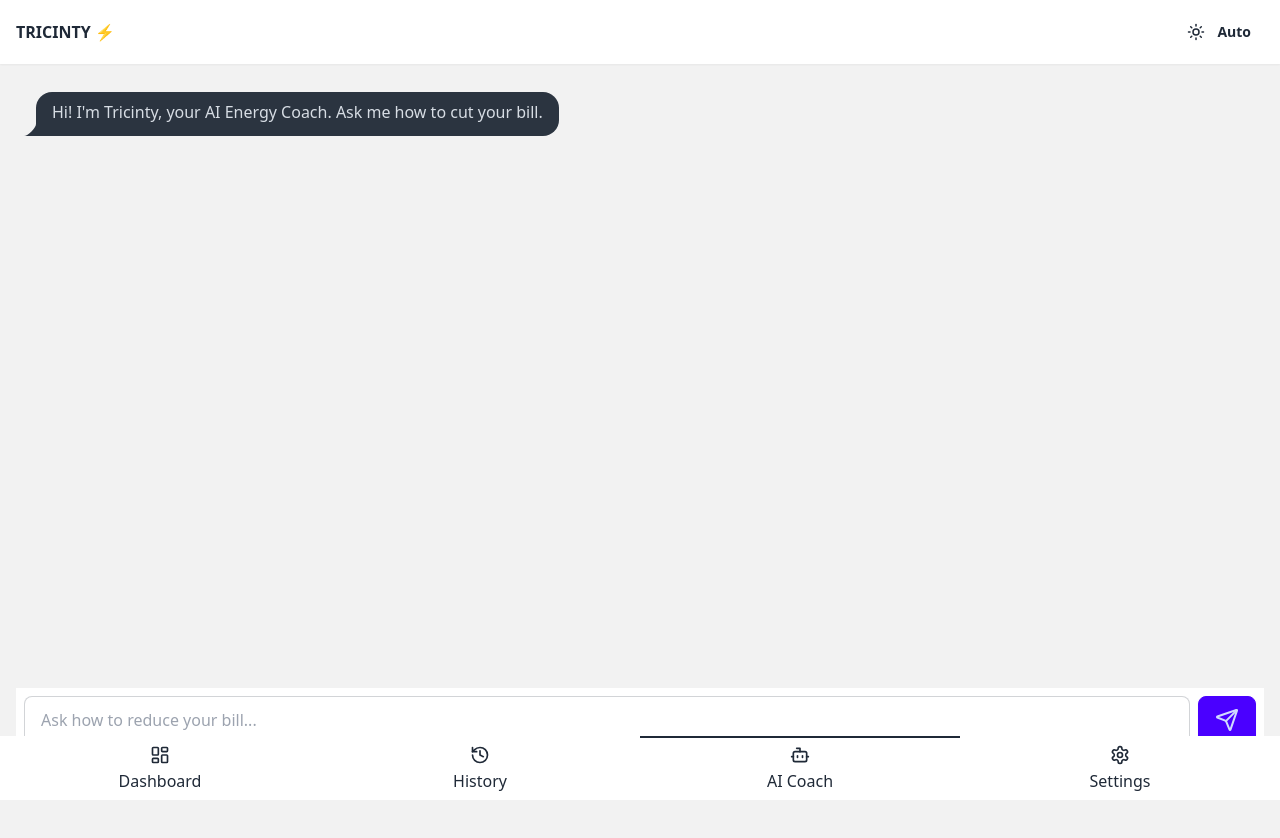
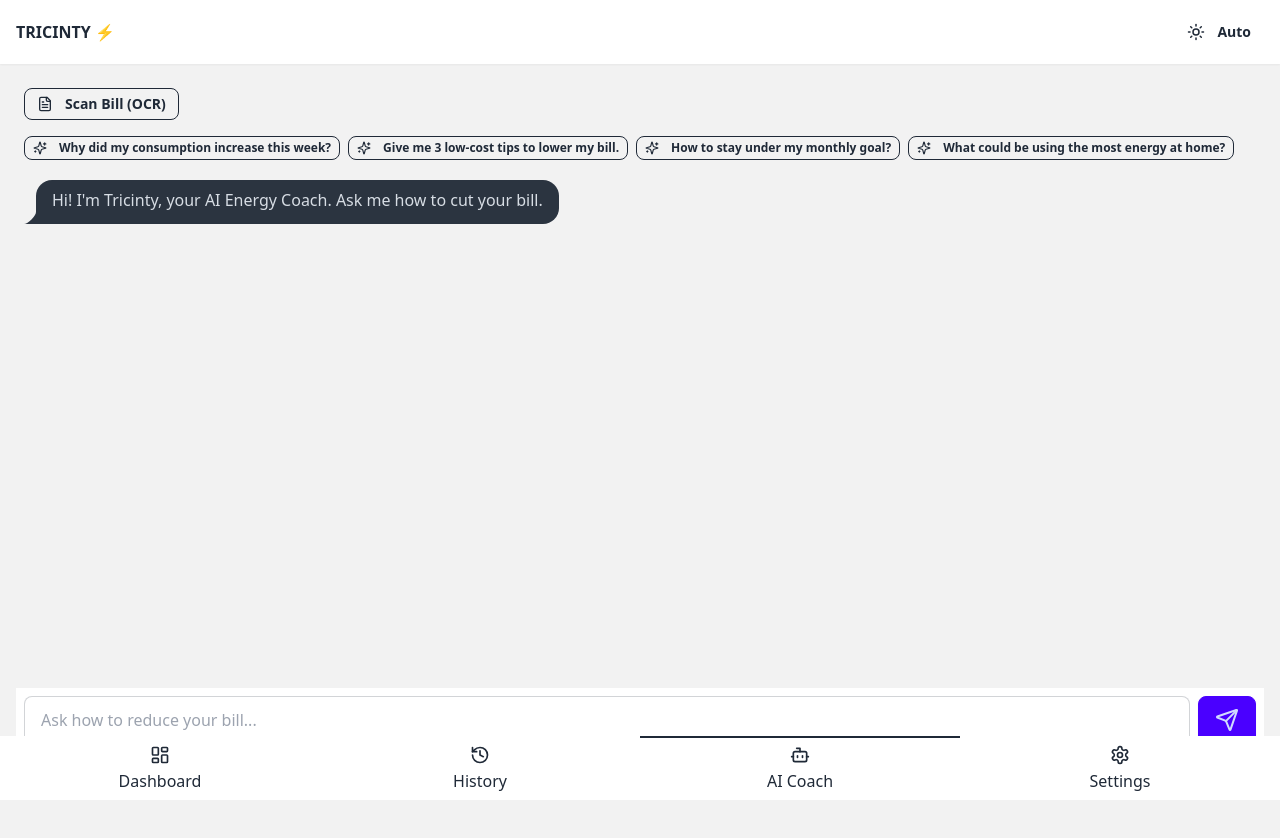
Before and after one commit to OMARMARCO23/TRICINTY2, a React (Vite) app: page /#/coach in a window 1280 px wide. Shown: the top 838 px of the page. Built offline with nearby package versions, Linux system fonts and the light colour scheme.

Commit message:
Enhance AiCoach with bill scanning and quick prompts
Added new features for bill scanning and quick prompts, improved API integration, and enhanced state management.

```diff
--- a/src/pages/AiCoach.jsx
+++ b/src/pages/AiCoach.jsx
@@ -4,32 +4,59 @@ import {
   calculateBillByMode,
   computeTrendDailyKwh,
   kwhToNextTier,
-  dailyTargetForBudget
+  dailyTargetForBudget,
+  detectSpike
 } from '../lib/calculations.js';
-import { Loader, Send } from 'lucide-react';
+import { Loader, Send, Sparkles, FileText } from 'lucide-react';
+import BillScanner from '../components/BillScanner.jsx';
+
+// Detect if running inside native Capacitor app
+const IS_NATIVE =
+  typeof window !== 'undefined' &&
+  window.location &&
+  window.location.protocol === 'capacitor:';
+
+// IMPORTANT: replace with your deployed domain so AI works inside Android app
+// Example: 'https://tricinty.vercel.app'
+const API_BASE = IS_NATIVE ? 'https://YOUR-VERCEL-APP.vercel.app' : '';
 
 export default function AiCoach() {
   const { readings, settings, chatHistory, setChatHistory } = useContext(AppContext);
   const [input, setInput] = useState('');
   const [loading, setLoading] = useState(false);
+  const [billOpen, setBillOpen] = useState(false);
   const endRef = useRef(null);
 
   useEffect(() => {
     endRef.current?.scrollIntoView({ behavior: 'smooth' });
   }, [chatHistory, loading]);
 
+  const quickPrompts = [
+    "Why did my consumption increase this week?",
+    "Give me 3 low-cost tips to lower my bill.",
+    "How to stay under my monthly goal?",
+    "What could be using the most energy at home?"
+  ];
+
   const send = async (e) => {
     e.preventDefault();
     if (!input.trim() || loading) return;
 
-    const userMsg = { role: 'user', parts: [{ text: input }] };
+    const userMsg = { role: 'user', parts: [{ text: input.trim() }] };
     const newHistory = [...chatHistory, userMsg];
     setChatHistory(newHistory);
     setInput('');
     setLoading(true);
 
-    const { currentUsage, rawAvgDaily, trendDaily, predictedUsage, daysInMonth, daysSoFar, daysLeft } =
-      computeTrendDailyKwh(readings);
+    const {
+      currentUsage,
+      rawAvgDaily,
+      trendDaily,
+      predictedUsage,
+      daysInMonth,
+      daysSoFar,
+      daysLeft
+    } = computeTrendDailyKwh(readings);
 
     const predicted = calculateBillByMode(predictedUsage, settings.tariffs, settings.tariffMode);
     const toNextTier = kwhToNextTier(currentUsage, settings.tariffs);
@@ -41,6 +68,11 @@ export default function AiCoach() {
       daysSoFar
     );
 
+    const spike = detectSpike(readings);
+    const lastRate = Number((spike.lastRate || 0).toFixed(2));
+    const baselineRate = Number((spike.baselineRate || 0).toFixed(2));
+    const changePct = Number((spike.changePct || 0).toFixed(1));
+
     const usageData = {
       avgDailyUsage: trendDaily.toFixed(2),
       avgDailyTrend: trendDaily.toFixed(2),
@@ -51,21 +83,25 @@ export default function AiCoach() {
       currency: settings.tariffs.currency,
       daysLeft,
       kwhToNextTier: Number.isFinite(toNextTier) ? Number(toNextTier.toFixed(0)) : 'Infinity',
-      dailyTarget
+      dailyTarget,
+      lastRate,
+      baselineRate,
+      changePct
     };
 
     try {
-      const res = await fetch('/api/ai', {
+      const res = await fetch(`${API_BASE}/api/ai`, {
         method: 'POST',
         headers: { 'Content-Type': 'application/json' },
         body: JSON.stringify({ chatHistory: newHistory, usageData, language: settings.language })
       });
       const data = await res.json();
       if (!res.ok) throw new Error(data?.message || 'AI error');
+
       const aiMsg = { role: 'model', parts: [{ text: data.message }] };
       setChatHistory((prev) => [...prev, aiMsg]);
     } catch (err) {
-      const fallback = { role: 'model', parts: [{ text: (err?.message || "AI is unavailable. Please try again shortly.") }] };
+      const fallback = { role: 'model', parts: [{ text: err?.message || "AI is unavailable. Please try again shortly." }] };
       setChatHistory((prev) => [...prev, fallback]);
     } finally {
       setLoading(false);
@@ -74,11 +110,33 @@ export default function AiCoach() {
 
   return (
     <div className="flex flex-col h-[calc(100vh-8rem)]">
+      {/* Bill scan action */}
+      <div className="p-2 flex items-center gap-2">
+        <button className="btn btn-outline btn-sm" onClick={() => setBillOpen(true)}>
+          <FileText size={16} /> <span className="ml-1">Scan Bill (OCR)</span>
+        </button>
+      </div>
+
+      {/* Quick prompts */}
+      <div className="p-2 flex flex-wrap gap-2">
+        {quickPrompts.map((q, i) => (
+          <button
+            key={i}
+            className="btn btn-xs btn-outline"
+            onClick={() => { setInput(q); setTimeout(() => send(new Event('submit')), 0); }}
+            disabled={loading}
+          >
+            <Sparkles size={14} /> <span className="ml-1">{q}</span>
+          </button>
+        ))}
+      </div>
+
+      {/* Chat */}
       <div className="flex-grow p-2 space-y-3 overflow-y-auto">
         {chatHistory.map((m, i) => (
           <div key={i} className={`chat ${m.role === 'user' ? 'chat-end' : 'chat-start'}`}>
             <div className={`chat-bubble ${m.role === 'user' ? 'chat-bubble-primary' : ''}`}>
-              {m.parts[0].text}
+              {m.parts?.[0]?.text || ''}
             </div>
           </div>
         ))}
@@ -89,6 +147,8 @@ export default function AiCoach() {
         )}
         <div ref={endRef} />
       </div>
+
+      {/* Input bar */}
       <form onSubmit={send} className="p-2 bg-base-100 flex gap-2">
         <input
           className="input input-bordered w-full"
@@ -101,6 +161,27 @@ export default function AiCoach() {
           {loading ? <Loader className="animate-spin" /> : <Send />}
         </button>
       </form>
+
+      {/* Bill Scanner Modal */}
+      <dialog id="scan_bill_modal" className={`modal ${billOpen ? 'modal-open' : ''}`}>
+        <div className="modal-box">
+          <h3 className="font-bold text-lg">Scan your bill</h3>
+          <BillScanner
+            onParsed={(parsed, rawText) => {
+              // Optional: you could push a message into chat with a summary
+              if (parsed?.totalAmount || parsed?.totalKwh) {
+                const summary = `Bill scan: ${parsed.provider || '—'}, ${parsed.periodStart || '—'} → ${parsed.periodEnd || '—'}, ` +
+                  `kWh ${parsed.totalKwh ?? '—'}, amount ${parsed.totalAmount ?? '—'} ${parsed.currency || ''}.`;
+                setChatHistory(prev => [...prev, { role: 'model', parts: [{ text: summary }] }]);
+              }
+            }}
+            onClose={() => setBillOpen(false)}
+          />
+          <div className="modal-action">
+            <button className="btn" onClick={() => setBillOpen(false)}>Close</button>
+          </div>
+        </div>
+      </dialog>
     </div>
   );
 }
```
